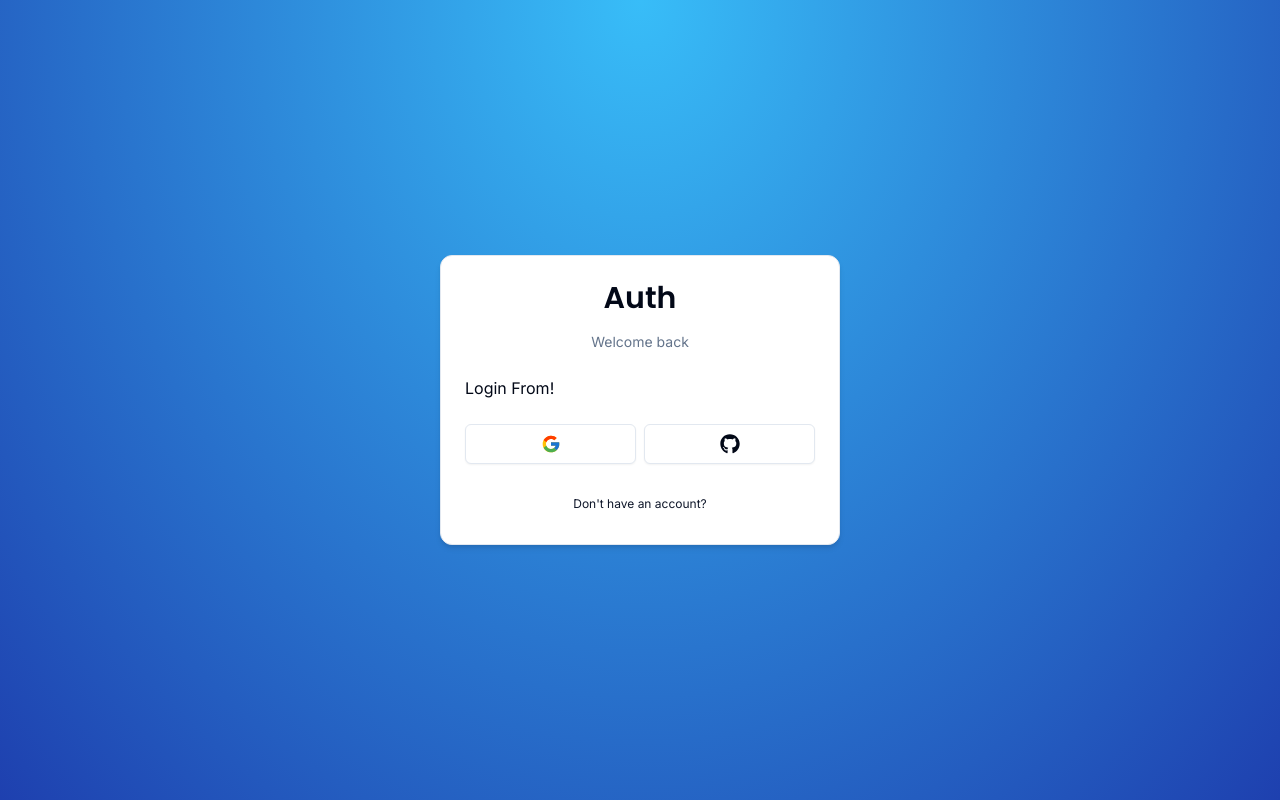
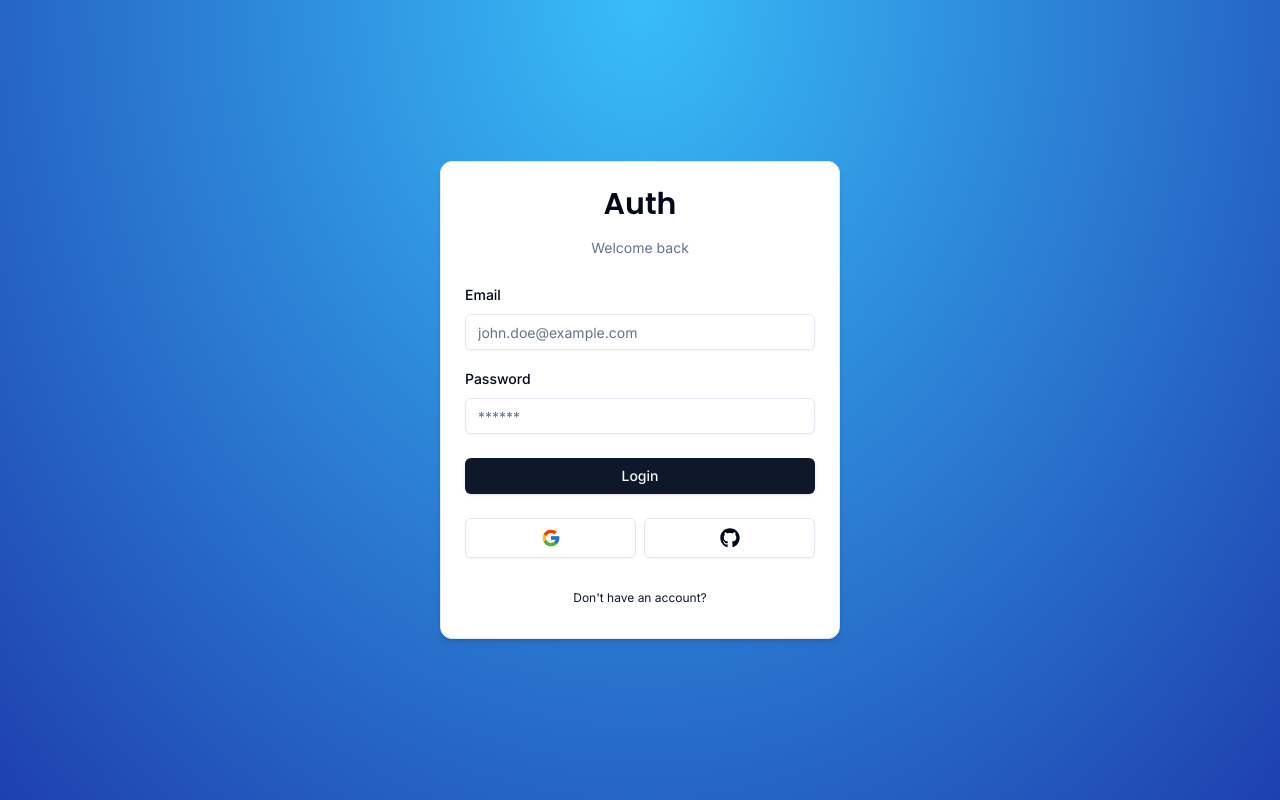
Before and after one commit to KVIKERITAS/next-auth, a Next.js app: page /auth/login in a window 1280 px wide. Built offline with nearby package versions, Linux system fonts and the light colour scheme.

Commit message:
Login form mockup

```diff
--- /dev/null
+++ b/components/FormError.tsx
@@ -0,0 +1,16 @@
+import { ExclamationTriangleIcon } from '@radix-ui/react-icons'
+
+type TFormErrorProps = {
+	message?: string
+}
+
+export const FormError = ({ message }: TFormErrorProps) => {
+	if (!message) return null
+
+	return (
+		<div className='bg-destructive/15 p-3 rounded-md flex items-center gap-x-2 text-sm text-destructive'>
+			<ExclamationTriangleIcon className='h-4 w-4' />
+			<p>{message}</p>
+		</div>
+	)
+}
--- /dev/null
+++ b/components/FormSuccess.tsx
@@ -0,0 +1,16 @@
+import { CheckCircledIcon } from '@radix-ui/react-icons'
+
+type TFormSuccessProps = {
+	message?: string
+}
+
+export const FormSuccess = ({ message }: TFormSuccessProps) => {
+	if (!message) return null
+
+	return (
+		<div className='bg-emerald-500/15 p-3 rounded-md flex items-center gap-x-2 text-sm text-emerald-500'>
+			<CheckCircledIcon className='h-4 w-4' />
+			<p>{message}</p>
+		</div>
+	)
+}
--- a/components/auth/LoginForm.tsx
+++ b/components/auth/LoginForm.tsx
@@ -1,6 +1,36 @@
+'use client'
+
+import { FormError } from '@/components/FormError'
+import { FormSuccess } from '@/components/FormSuccess'
 import { CardWrapper } from '@/components/auth/CardWrapper'
+import { Button } from '@/components/ui/button'
+import {
+	Form,
+	FormControl,
+	FormField,
+	FormItem,
+	FormLabel,
+	FormMessage,
+} from '@/components/ui/form'
+import { Input } from '@/components/ui/input'
+import { LoginSchema } from '@/schemas'
+import { zodResolver } from '@hookform/resolvers/zod'
+import { useForm } from 'react-hook-form'
+import * as z from 'zod'
 
 export const LoginForm = () => {
+	const form = useForm<z.infer<typeof LoginSchema>>({
+		resolver: zodResolver(LoginSchema),
+		defaultValues: {
+			email: '',
+			password: '',
+		},
+	})
+
+	const onSubmit = (values: z.infer<typeof LoginSchema>) => {
+		console.log(values)
+	}
+
 	return (
 		<CardWrapper
 			headerLabel='Welcome back'
@@ -8,7 +38,47 @@
 			backButtonHref='/auth/register'
 			showSocial
 		>
-			Login From!
+			<Form {...form}>
+				<form onSubmit={form.handleSubmit(onSubmit)} className='space-y-6'>
+					<div className='space-y-4'>
+						<FormField
+							control={form.control}
+							name='email'
+							render={({ field }) => (
+								<FormItem>
+									<FormLabel>Email</FormLabel>
+									<FormControl>
+										<Input
+											{...field}
+											placeholder='john.doe@example.com'
+											type='email'
+										/>
+									</FormControl>
+									<FormMessage />
+								</FormItem>
+							)}
+						/>
+						<FormField
+							control={form.control}
+							name='password'
+							render={({ field }) => (
+								<FormItem>
+									<FormLabel>Password</FormLabel>
+									<FormControl>
+										<Input {...field} placeholder='******' type='password' />
+									</FormControl>
+									<FormMessage />
+								</FormItem>
+							)}
+						/>
+					</div>
+					<FormError />
+					<FormSuccess />
+					<Button type='submit' className='w-full'>
+						Login
+					</Button>
+				</form>
+			</Form>
 		</CardWrapper>
 	)
 }
--- /dev/null
+++ b/components/ui/form.tsx
@@ -0,0 +1,176 @@
+import * as React from "react"
+import * as LabelPrimitive from "@radix-ui/react-label"
+import { Slot } from "@radix-ui/react-slot"
+import {
+  Controller,
+  ControllerProps,
+  FieldPath,
+  FieldValues,
+  FormProvider,
+  useFormContext,
+} from "react-hook-form"
+
+import { cn } from "@/lib/utils"
+import { Label } from "@/components/ui/label"
+
+const Form = FormProvider
+
+type FormFieldContextValue<
+  TFieldValues extends FieldValues = FieldValues,
+  TName extends FieldPath<TFieldValues> = FieldPath<TFieldValues>
+> = {
+  name: TName
+}
+
+const FormFieldContext = React.createContext<FormFieldContextValue>(
+  {} as FormFieldContextValue
+)
+
+const FormField = <
+  TFieldValues extends FieldValues = FieldValues,
+  TName extends FieldPath<TFieldValues> = FieldPath<TFieldValues>
+>({
+  ...props
+}: ControllerProps<TFieldValues, TName>) => {
+  return (
+    <FormFieldContext.Provider value={{ name: props.name }}>
+      <Controller {...props} />
+    </FormFieldContext.Provider>
+  )
+}
+
+const useFormField = () => {
+  const fieldContext = React.useContext(FormFieldContext)
+  const itemContext = React.useContext(FormItemContext)
+  const { getFieldState, formState } = useFormContext()
+
+  const fieldState = getFieldState(fieldContext.name, formState)
+
+  if (!fieldContext) {
+    throw new Error("useFormField should be used within <FormField>")
+  }
+
+  const { id } = itemContext
+
+  return {
+    id,
+    name: fieldContext.name,
+    formItemId: `${id}-form-item`,
+    formDescriptionId: `${id}-form-item-description`,
+    formMessageId: `${id}-form-item-message`,
+    ...fieldState,
+  }
+}
+
+type FormItemContextValue = {
+  id: string
+}
+
+const FormItemContext = React.createContext<FormItemContextValue>(
+  {} as FormItemContextValue
+)
+
+const FormItem = React.forwardRef<
+  HTMLDivElement,
+  React.HTMLAttributes<HTMLDivElement>
+>(({ className, ...props }, ref) => {
+  const id = React.useId()
+
+  return (
+    <FormItemContext.Provider value={{ id }}>
+      <div ref={ref} className={cn("space-y-2", className)} {...props} />
+    </FormItemContext.Provider>
+  )
+})
+FormItem.displayName = "FormItem"
+
+const FormLabel = React.forwardRef<
+  React.ElementRef<typeof LabelPrimitive.Root>,
+  React.ComponentPropsWithoutRef<typeof LabelPrimitive.Root>
+>(({ className, ...props }, ref) => {
+  const { error, formItemId } = useFormField()
+
+  return (
+    <Label
+      ref={ref}
+      className={cn(error && "text-destructive", className)}
+      htmlFor={formItemId}
+      {...props}
+    />
+  )
+})
+FormLabel.displayName = "FormLabel"
+
+const FormControl = React.forwardRef<
+  React.ElementRef<typeof Slot>,
+  React.ComponentPropsWithoutRef<typeof Slot>
+>(({ ...props }, ref) => {
+  const { error, formItemId, formDescriptionId, formMessageId } = useFormField()
+
+  return (
+    <Slot
+      ref={ref}
+      id={formItemId}
+      aria-describedby={
+        !error
+          ? `${formDescriptionId}`
+          : `${formDescriptionId} ${formMessageId}`
+      }
+      aria-invalid={!!error}
+      {...props}
+    />
+  )
+})
+FormControl.displayName = "FormControl"
+
+const FormDescription = React.forwardRef<
+  HTMLParagraphElement,
+  React.HTMLAttributes<HTMLParagraphElement>
+>(({ className, ...props }, ref) => {
+  const { formDescriptionId } = useFormField()
+
+  return (
+    <p
+      ref={ref}
+      id={formDescriptionId}
+      className={cn("text-[0.8rem] text-muted-foreground", className)}
+      {...props}
+    />
+  )
+})
+FormDescription.displayName = "FormDescription"
+
+const FormMessage = React.forwardRef<
+  HTMLParagraphElement,
+  React.HTMLAttributes<HTMLParagraphElement>
+>(({ className, children, ...props }, ref) => {
+  const { error, formMessageId } = useFormField()
+  const body = error ? String(error?.message) : children
+
+  if (!body) {
+    return null
+  }
+
+  return (
+    <p
+      ref={ref}
+      id={formMessageId}
+      className={cn("text-[0.8rem] font-medium text-destructive", className)}
+      {...props}
+    >
+      {body}
+    </p>
+  )
+})
+FormMessage.displayName = "FormMessage"
+
+export {
+  useFormField,
+  Form,
+  FormItem,
+  FormLabel,
+  FormControl,
+  FormDescription,
+  FormMessage,
+  FormField,
+}
--- /dev/null
+++ b/components/ui/input.tsx
@@ -0,0 +1,25 @@
+import * as React from "react"
+
+import { cn } from "@/lib/utils"
+
+export interface InputProps
+  extends React.InputHTMLAttributes<HTMLInputElement> {}
+
+const Input = React.forwardRef<HTMLInputElement, InputProps>(
+  ({ className, type, ...props }, ref) => {
+    return (
+      <input
+        type={type}
+        className={cn(
+          "flex h-9 w-full rounded-md border border-input bg-transparent px-3 py-1 text-sm shadow-sm transition-colors file:border-0 file:bg-transparent file:text-sm file:font-medium placeholder:text-muted-foreground focus-visible:outline-none focus-visible:ring-1 focus-visible:ring-ring disabled:cursor-not-allowed disabled:opacity-50",
+          className
+        )}
+        ref={ref}
+        {...props}
+      />
+    )
+  }
+)
+Input.displayName = "Input"
+
+export { Input }
--- /dev/null
+++ b/components/ui/label.tsx
@@ -0,0 +1,26 @@
+"use client"
+
+import * as React from "react"
+import * as LabelPrimitive from "@radix-ui/react-label"
+import { cva, type VariantProps } from "class-variance-authority"
+
+import { cn } from "@/lib/utils"
+
+const labelVariants = cva(
+  "text-sm font-medium leading-none peer-disabled:cursor-not-allowed peer-disabled:opacity-70"
+)
+
+const Label = React.forwardRef<
+  React.ElementRef<typeof LabelPrimitive.Root>,
+  React.ComponentPropsWithoutRef<typeof LabelPrimitive.Root> &
+    VariantProps<typeof labelVariants>
+>(({ className, ...props }, ref) => (
+  <LabelPrimitive.Root
+    ref={ref}
+    className={cn(labelVariants(), className)}
+    {...props}
+  />
+))
+Label.displayName = LabelPrimitive.Root.displayName
+
+export { Label }
--- a/package.json
+++ b/package.json
@@ -9,16 +9,20 @@
     "lint": "next lint"
   },
   "dependencies": {
+    "@hookform/resolvers": "^3.3.4",
     "@radix-ui/react-icons": "^1.3.0",
+    "@radix-ui/react-label": "^2.0.2",
     "@radix-ui/react-slot": "^1.0.2",
     "class-variance-authority": "^0.7.0",
     "clsx": "^2.1.0",
     "next": "14.0.4",
     "react": "^18",
     "react-dom": "^18",
+    "react-hook-form": "^7.49.3",
     "react-icons": "^5.0.0",
     "tailwind-merge": "^2.2.0",
-    "tailwindcss-animate": "^1.0.7"
+    "tailwindcss-animate": "^1.0.7",
+    "zod": "^3.22.4"
   },
   "devDependencies": {
     "@types/node": "^20",
--- /dev/null
+++ b/schemas/index.ts
@@ -0,0 +1,8 @@
+import * as z from 'zod'
+
+export const LoginSchema = z.object({
+	email: z.string().email({ message: 'Email is required' }),
+	password: z.string().min(1, { message: 'Password is required' }),
+})
+
+export const RegisterSchema = z.object({})
```
Also changed, not shown: 1 other file (tests, documents, lock files or other folders).
